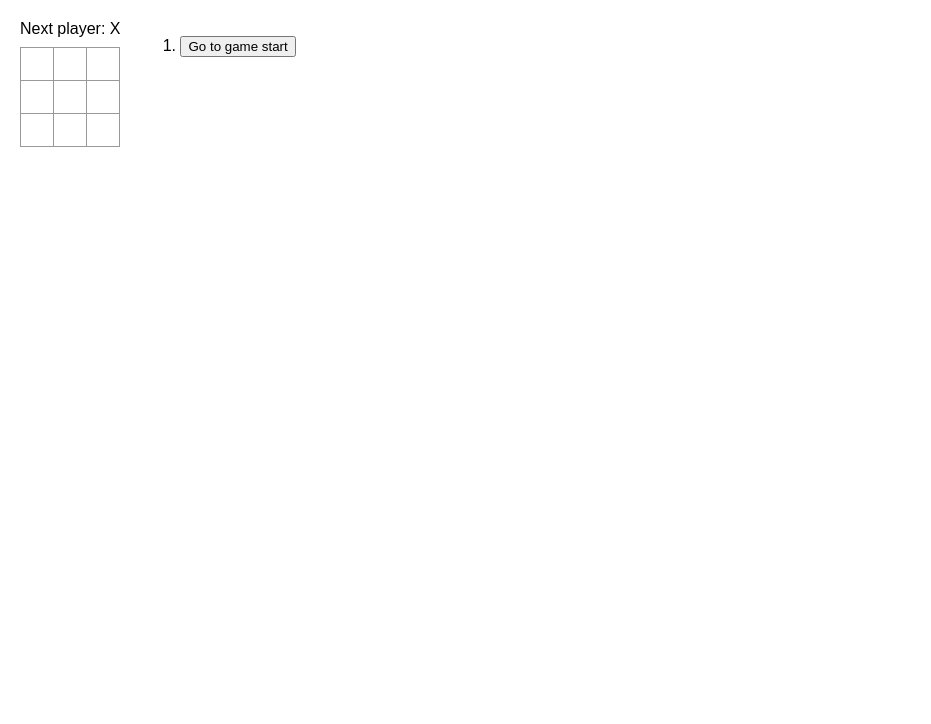
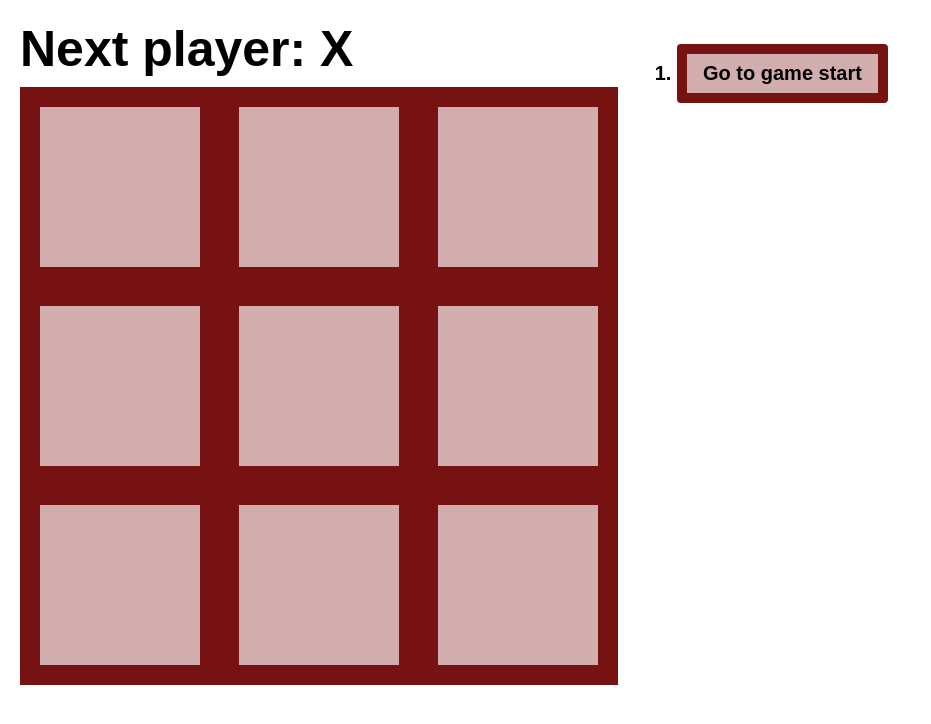
Before and after one commit to jo-hya/Countdowns, a React (Create React App) app in the folder react-project/: page / in a window 1280 px wide. Shown: the top 724 px of the page, without its empty margins (0-931 px from the left). Built offline with nearby package versions, Linux system fonts and the light colour scheme.

Commit message:
styling: font size, font weight, border weight, border color, background color, buttons

```diff
--- a/react-project/src/styles.css
+++ b/react-project/src/styles.css
@@ -57,18 +57,19 @@
   }
 
   .square {
-    background: #fff;
-    border: 1px solid #999;
+    color: #000000;
+    background: #d2adad;
+    border: 20px solid #761212;
     float: left;
-    font-size: 24px;
+    font-size: 100px;
     font-weight: bold;
-    line-height: 34px;
-    height: 34px;
+    line-height: 50px;
+    height: 200px;
     margin-right: -1px;
     margin-top: -1px;
     padding: 0;
     text-align: center;
-    width: 34px;
+    width: 200px;
   }
 
   .board-row:after {
@@ -78,6 +79,8 @@
   }
 
   .status {
+    font-size: 50px;
+    font-weight: bold;
     margin-bottom: 10px;
   }
   .game {
@@ -86,5 +89,18 @@
   }
 
   .game-info {
+    font-size: 20px;
+    font-weight: bold;
     margin-left: 20px;
   }
+
+  .game-info button {
+    background-color: #d2adad;
+    border: 10px solid #761212;
+    border-radius: 4px;
+    color: #000000;
+    font-size: 20px;
+    font-weight: bold;
+    padding: 8px 16px;
+    margin: 4px 0;
+  }
```
